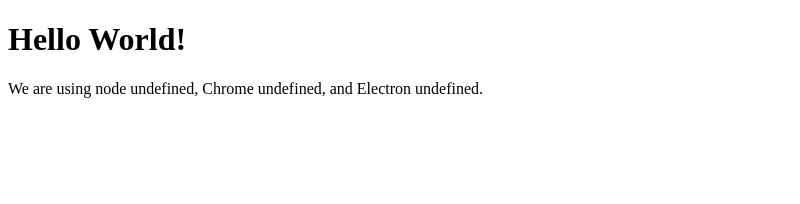
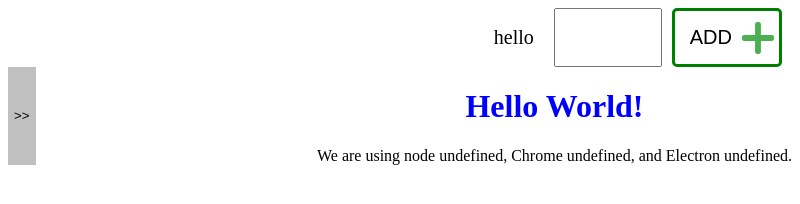
Before and after one commit to blaisdellma/stock_tracker, an Electron app: page src/index.html in a window 800 px wide. Drawn offline with Linux system fonts and the light colour scheme.

Commit message:
added panels and add button

```diff
--- /dev/null
+++ b/assets/index.css
@@ -0,0 +1,100 @@
+h1 {
+  color: blue;
+  text-align: center;
+}
+
+#versions {
+  text-align: center;
+}
+
+#overall_panel {
+  display: flex;
+  flex-flow: column nowrap;
+}
+
+#top_panel {
+  display: flex;
+  flex-flow: rows nowrap;
+  justify-content: flex-end;
+}
+
+#add_btn {
+  position: relative;
+  right: 10px;
+  border: 3px solid green;
+  border-radius: 5px;
+  padding: 5px;
+  background: white;
+  display: flex;
+  flex-flow: row nowrap;
+  justify-content: flex-end;
+  align-content: baseline;
+  transition: 0.5s;
+}
+
+#add_btn:hover {
+  background: #d0d0d0;
+  border: 2px solid #10ff10;
+  padding: 6px;
+}
+
+#add_svg {
+  align-self: center;
+  width: 32px;
+  height: 32px;
+}
+
+#add_btn_text {
+  align-self: center;
+  padding: 10px;
+  font-size: 20px;
+}
+
+#add_text {
+  margin-right: 20px;
+  width: 100px;
+  font-size: 20px;
+}
+
+#add_msg {
+  margin-right: 20px;
+  font-size: 20px;
+  align-self: center;
+}
+
+#bot_panel {
+  display: flex;
+  flex-flow: row nowrap;
+  justify-content: space-between;
+}
+
+#side_panel {
+  display: flex;
+  flex-flow: row nowrap;
+}
+
+#side_panel_contents {
+  display: flex;
+  flex-flow: column nowrap;
+}
+
+#side_btn {
+  background: #c0c0c0;
+  border: 0px;
+  transition: 0.5s;
+}
+
+#side_btn:hover {
+  background: #707070;
+}
+
+#side_btn span {
+  content: '\00bb'
+}
+
+#main_panel {
+  display: flex;
+  flex-flow: row wrap;
+  justify-content: space-around;
+  align-content: space-around;
+}
--- a/package.json
+++ b/package.json
@@ -2,7 +2,7 @@
   "name": "stock_tracker",
   "version": "1.0.0",
   "description": "",
-  "main": "src/main.js",
+  "main": "main.js",
   "scripts": {
     "start": "electron ."
   },
--- a/src/index.html
+++ b/src/index.html
@@ -1,15 +1,49 @@
 <!DOCTYPE html>
 <html>
+
 <head>
   <meta charset="UTF-8">
   <title>Hello World!</title>
   <!-- https://electronjs.org/docs/tutorial/security#csp-meta-tag -->
   <meta http-equiv="Content-Security-Policy" content="script-src 'self' 'unsafe-inline';" />
+  <link rel="stylesheet" href="../assets/index.css">
 </head>
+
 <body>
+  <div id="overall_panel">
+    <div id="top_panel">
+      <span id="add_msg">hello</span>
+      <input id="add_text"></input>
+      <button id="add_btn">
+        <div id="add_btn_text">ADD </div><img id="add_svg" src="../assets/images/plus.svg">
+      </button>
+    </div>
+    <div id="bot_panel">
+      <div id="side_panel">
+        <div id="side_panel_contents"></div>
+        <button id="side_btn"><span>>></span></button>
+      </div>
+      <div id="main_panel">
+        <div>
           <h1>Hello World!</h1>
-    We are using node <script>document.write(process.versions.node)</script>,
-    Chrome <script>document.write(process.versions.chrome)</script>,
-    and Electron <script>document.write(process.versions.electron)</script>.
+          <div id="versions">
+            We are using node <script>
+              document.write(process.versions.node)
+            </script>,
+            Chrome <script>
+              document.write(process.versions.chrome)
+            </script>,
+            and Electron <script>
+              document.write(process.versions.electron)
+            </script>.
+          </div>
+        </div>
+      </div>
+    </div>
+
+  </div>
+
+  <script src="index.js"></script>
 </body>
+
 </html>
--- /dev/null
+++ b/src/index.js
@@ -0,0 +1,12 @@
+const { app, BrowserWindow, Menu } = require('electron')
+const path = require('path')
+const url = require('url')
+
+document.getElementById("add_btn").addEventListener("click", function(event) {
+  document.getElementById("add_msg").style.color = "black";
+  document.getElementById("add_msg").innerHTML = "Loading... " + document.getElementById("add_text").value;
+
+
+  document.getElementById("add_msg").style.color = "red";
+  document.getElementById("add_msg").innerHTML = "Failed to load " + document.getElementById("add_text").value;
+});
```
Also changed, not shown: main.js (renamed from src/main.js, +12 -2 lines), src/sources.html (added, +6 -0 lines), assets/images/plus.svg (added). Lines whose indentation alone changed are shown as unchanged.
